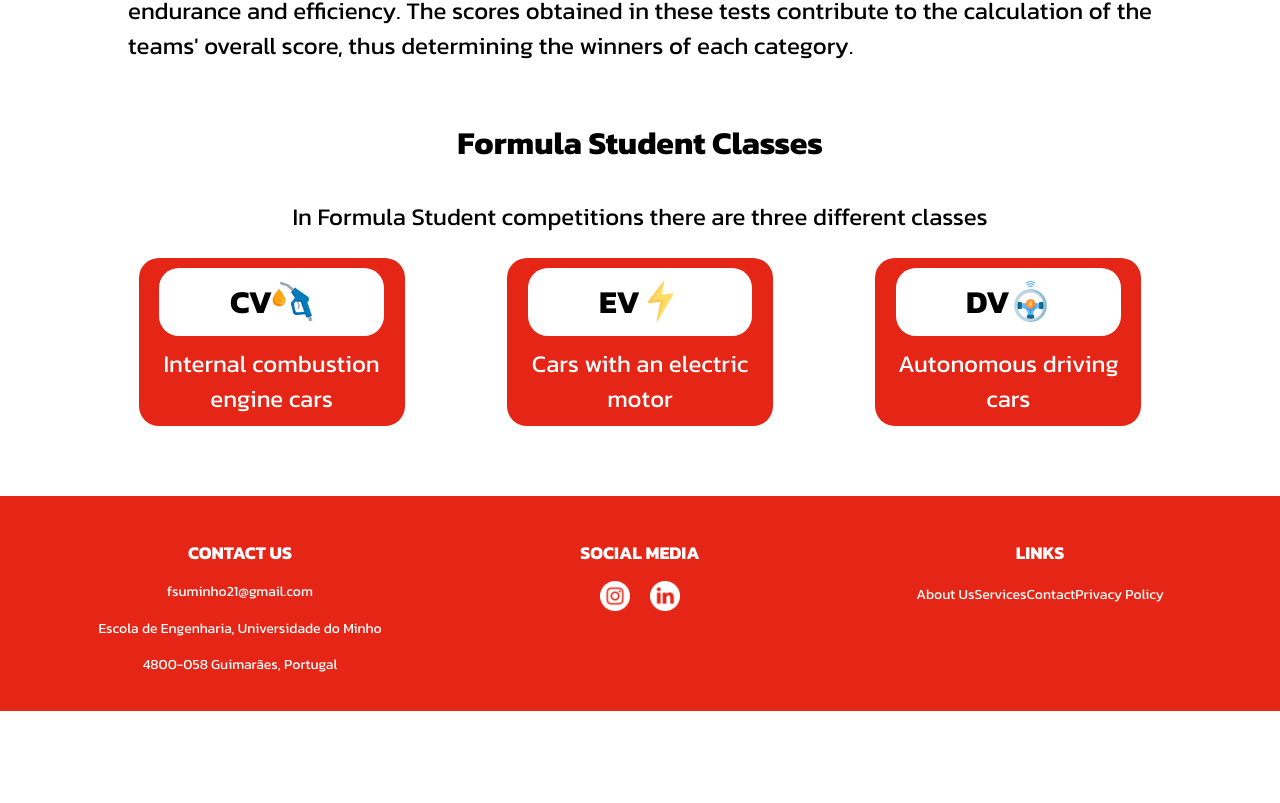
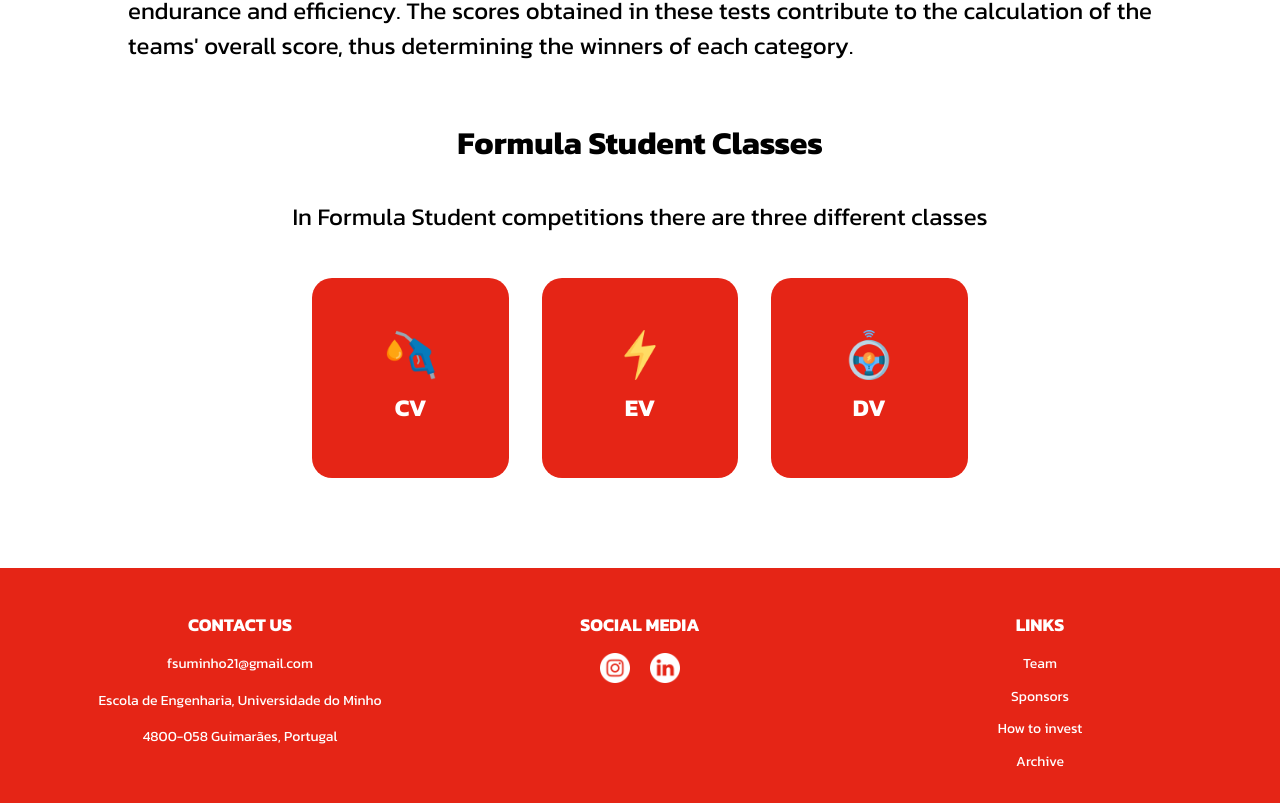
Before and after one commit to FSUMinho/website_v2, a React (Vite) app: page / in a window 1280 px wide. Shown: the part 2358-3161 px from the top of the page. Before the commit the page ends 3069 px from the top, so only its background shows below. Built offline with nearby package versions, Linux system fonts and the light colour scheme.

Commit message:
fs classes improved + footer links

```diff
--- a/src/components/footer/footer.css
+++ b/src/components/footer/footer.css
@@ -40,16 +40,14 @@
 
   .footer-section ul li {
     margin-bottom: 10px;
-  }
-
-  .footer-section ul li a {
-    color: white;
-    text-decoration: none;
-    transition: color 0.3s;
+    display: flex;
+    align-items: center;
+    justify-content: center;
   }
 
   .footer-section ul li a:hover {
-    color: #e52516;
+    cursor: pointer;
+    text-decoration: underline;
   }
 
   .social-icons {
--- a/src/components/footer/footer.jsx
+++ b/src/components/footer/footer.jsx
@@ -3,6 +3,7 @@ import './footer.css';
 import instagram from '../../assets/instagram.png'
 import linkedin from '../../assets/linkedin.png'
 import { useTranslation } from 'react-i18next';
+import { Link } from 'react-router-dom';
 
 const Footer = () => {
     const { t } = useTranslation();
@@ -33,10 +34,10 @@ const Footer = () => {
             <div className="footer-section">
             <h4>Links</h4>
             <ul>
-                <li><a href="/about">About Us</a></li>
-                <li><a href="/services">Services</a></li>
-                <li><a href="/contact">Contact</a></li>
-                <li><a href="/privacy">Privacy Policy</a></li>
+                <li><Link to="/team">{t('footer.team')}</Link></li>
+                <li><Link to="/sponsors">{t('footer.sponsors')}</Link></li>
+                <li><Link to="/invest">{t('footer.invest')}</Link></li>
+                <li><Link to="/archive">{t('footer.archive')}</Link></li>
             </ul>
             </div>
         </div>
--- a/src/lang/en.json
+++ b/src/lang/en.json
@@ -63,7 +63,11 @@
 
         "footer": {
             "contact": "Contact Us",
-            "social": "Social Media"
+            "social": "Social Media",
+            "team": "Team",
+            "sponsors": "Sponsors",
+            "invest": "How to invest",
+            "archive": "Archive"
         }
     }
 }
--- a/src/lang/pt.json
+++ b/src/lang/pt.json
@@ -63,7 +63,11 @@
 
         "footer": {
             "contact": "Contacte-nos",
-            "social": "Redes sociais"
+            "social": "Redes sociais",
+            "team": "Equipa",
+            "sponsors": "Patrocinadores",
+            "invest": "Como investir",
+            "archive": "Arquivo"
         }
     }
 }
--- a/src/pages/homepage/home.css
+++ b/src/pages/homepage/home.css
@@ -70,42 +70,72 @@
 
 .classes-container {
     display: flex;
-    flex-wrap: wrap;
-    justify-content: center;
-    align-items: center;
-    gap: 10%;
+    justify-content: space-between;
+    gap: 20px;
+    padding: 20px;
 }
 
 .fs-class {
+    width: 30%;
+    height: 200px;
+    border-radius: 20px;
+    overflow: hidden;
+    position: relative;
+    background-color: #e52516;
+    color: white;
+    text-align: center;
+    transition: transform 0.3s ease;
+}
+
+.fs-class:hover {
+    transform: translateY(-10px);
+}
+
+.class-content {
+    width: 100%;
+    height: 100%;
+    position: relative;
+}
+
+.class-background {
     display: flex;
     flex-direction: column;
     align-items: center;
     justify-content: center;
-    background-color: #e52516;
-    border-radius: 20px;
-    color: white;
-    padding: 10px 5px;
-    width: 25%;
-    gap: 10px;
+    width: 100%;
+    height: 100%;
+    position: absolute;
+    top: 0;
+    left: 0;
+    transition: opacity 0.3s ease;
 }
 
-.class-title {
-    color: black;
-    background-color: white;
-    padding: 10px;
-    border-radius: 20px;
-    width: 80%;
-    display: flex;
-    justify-content: center;
-    align-items: center;
-    margin: 0 auto;
+.class-background img.class-icon {
+    width: 50px;
+    height: 50px;
 }
 
-.class-title, .class-text {
-    margin: 0 auto;
+.class-background .class-title {
+    margin-top: 10px;
+    font-size: 1.5em;
+    font-weight: bold;
+    color: white;
 }
 
-.class-icon {
-    width: 20%;
-    height: auto;
+.class-text {
+    opacity: 0;
+    font-size: 1em;
+    position: absolute;
+    top: 40%;
+    left: 50%;
+    transform: translate(-50%, -50%);
+    transition: opacity 0.3s ease;
 }
+
+.fs-class:hover .class-background {
+    opacity: 0;
+}
+
+.fs-class:hover .class-text {
+    opacity: 1;
+}
--- a/src/pages/homepage/home.jsx
+++ b/src/pages/homepage/home.jsx
@@ -79,29 +79,35 @@ const Home = () => {
 
                     <p>{t('fs.classes.description')}</p>
 
-                    <div className='classes-container'>
-                        <div className='fs-class'>
-                            <h3 className='class-title'>
-                                CV
-                                <img className='class-icon' src={petrol} />
-                            </h3>
-                            <p className='class-text'>{t('fs.classes.cv-description')}</p>
+                    <div className="classes-container">
+                        <div className="fs-class">
+                            <div className="class-content">
+                                <div className="class-background">
+                                    <img className="class-icon" src={petrol} alt="Petrol Icon"/>
+                                    <span className="class-title">CV</span>
+                                </div>
+                                <p className="class-text">{t('fs.classes.cv-description')}</p>
+                            </div>
                         </div>
 
-                        <div className='fs-class'>
-                            <h3 className='class-title'>
-                                EV
-                                <img className='class-icon' src={lightning} />
-                            </h3>
-                            <p className='class-text'>{t('fs.classes.ev-description')}</p>
+                        <div className="fs-class">
+                            <div className="class-content">
+                                <div className="class-background">
+                                    <img className="class-icon" src={lightning} alt="Lightning Icon"/>
+                                    <span className="class-title">EV</span>
+                                </div>
+                                <p className="class-text">{t('fs.classes.ev-description')}</p>
+                            </div>
                         </div>
 
-                        <div className='fs-class'>
-                            <h3 className='class-title'>
-                                DV
-                                <img className='class-icon' src={self_driving} />
-                            </h3>
-                            <p className='class-text'>{t('fs.classes.dv-description')}</p>
+                        <div className="fs-class">
+                            <div className="class-content">
+                                <div className="class-background">
+                                    <img className="class-icon" src={self_driving} alt="Self Driving Icon"/>
+                                    <span className="class-title">DV</span>
+                                </div>
+                                <p className="class-text">{t('fs.classes.dv-description')}</p>
+                            </div>
                         </div>
                     </div>
                 </div>
```
Lines whose indentation alone changed are shown as unchanged.
